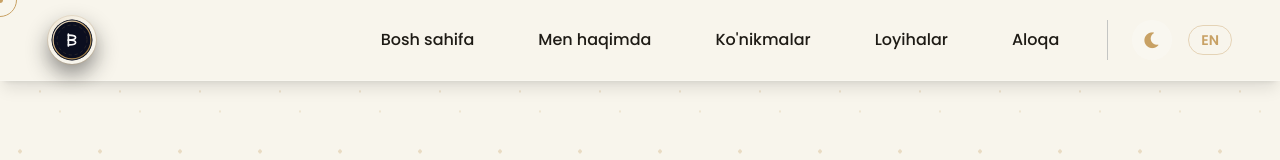
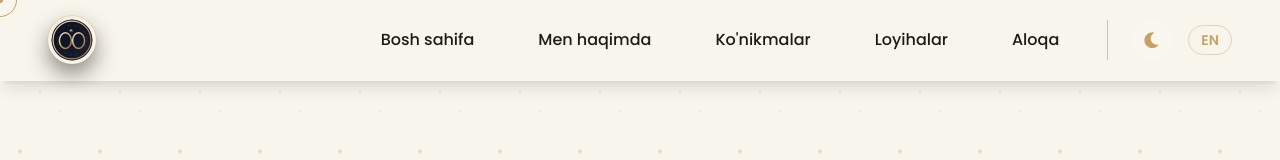
Before and after one commit to OgabekHub/My-portfolio, a Next.js app: page / in a window 1280 px wide. Shown: the top 160 px of the page. Built offline with nearby package versions, Linux system fonts and the light colour scheme.

Commit message:
feat: replace OB monogram with OO double-ellipse logo (Og'abek Olimjonov)

```diff
--- a/src/components/Navbar.tsx
+++ b/src/components/Navbar.tsx
@@ -74,11 +74,16 @@ export default function Navbar() {
                 <defs>
                   <linearGradient id="logoBg" x1="0" y1="0" x2="1" y2="1">
                     <stop offset="0%" stopColor="#020617" />
-                    <stop offset="100%" stopColor="#020617" />
+                    <stop offset="100%" stopColor="#0f172a" />
                   </linearGradient>
                   <linearGradient id="logoRing" x1="0" y1="0" x2="1" y2="1">
                     <stop offset="0%" stopColor="#f8f5ec" />
                     <stop offset="45%" stopColor="#c8a164" />
+                    <stop offset="100%" stopColor="#8b6b34" />
+                  </linearGradient>
+                  <linearGradient id="ooGrad" x1="0" y1="0" x2="1" y2="1">
+                    <stop offset="0%" stopColor="#f8f5ec" />
+                    <stop offset="50%" stopColor="#c8a164" />
                     <stop offset="100%" stopColor="#8b6b34" />
                   </linearGradient>
                 </defs>
@@ -107,18 +112,34 @@ export default function Navbar() {
                   strokeLinecap="round"
                 />
 
-                {/* OB monogram */}
-                <g
+                {/* OO monogram — Left O (Og'abek) */}
+                <ellipse
+                  cx="29"
+                  cy="41"
+                  rx="10"
+                  ry="13"
                   fill="none"
-                  stroke="#f9fafb"
-                  strokeWidth="2.8"
+                  stroke="url(#ooGrad)"
+                  strokeWidth="2.5"
+                />
+                {/* OO monogram — Right O (Olimjonov) */}
+                <ellipse
+                  cx="51"
+                  cy="41"
+                  rx="10"
+                  ry="13"
+                  fill="none"
+                  stroke="url(#ooGrad)"
+                  strokeWidth="2.5"
+                />
+                {/* Apostrophe mark for O' in Og'abek */}
+                <path
+                  d="M37 25 Q38.5 21.5 40 25"
+                  fill="none"
+                  stroke="#c8a164"
+                  strokeWidth="2.2"
                   strokeLinecap="round"
-                  strokeLinejoin="round"
-                >
-                  <path d="M34 30 L34 50" />
-                  <path d="M34 32 Q46 32 46 36 Q46 40 34 40" />
-                  <path d="M34 40 Q46 40 46 44 Q46 48 34 48" />
-                </g>
+                />
               </svg>
             </div>
 
```
